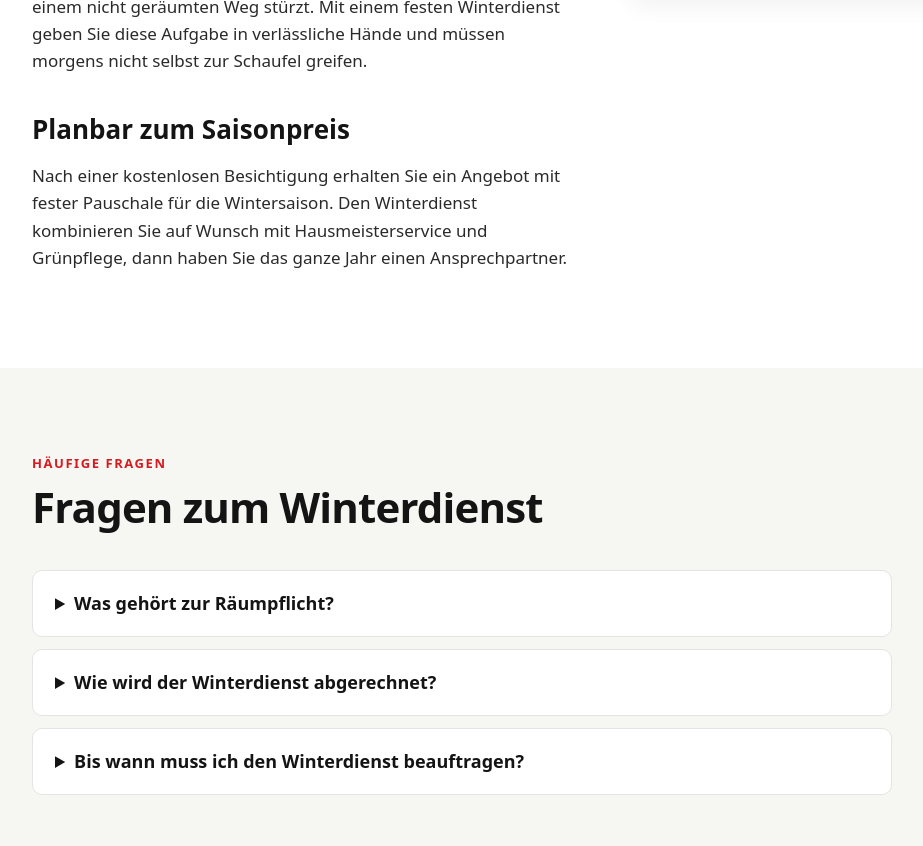
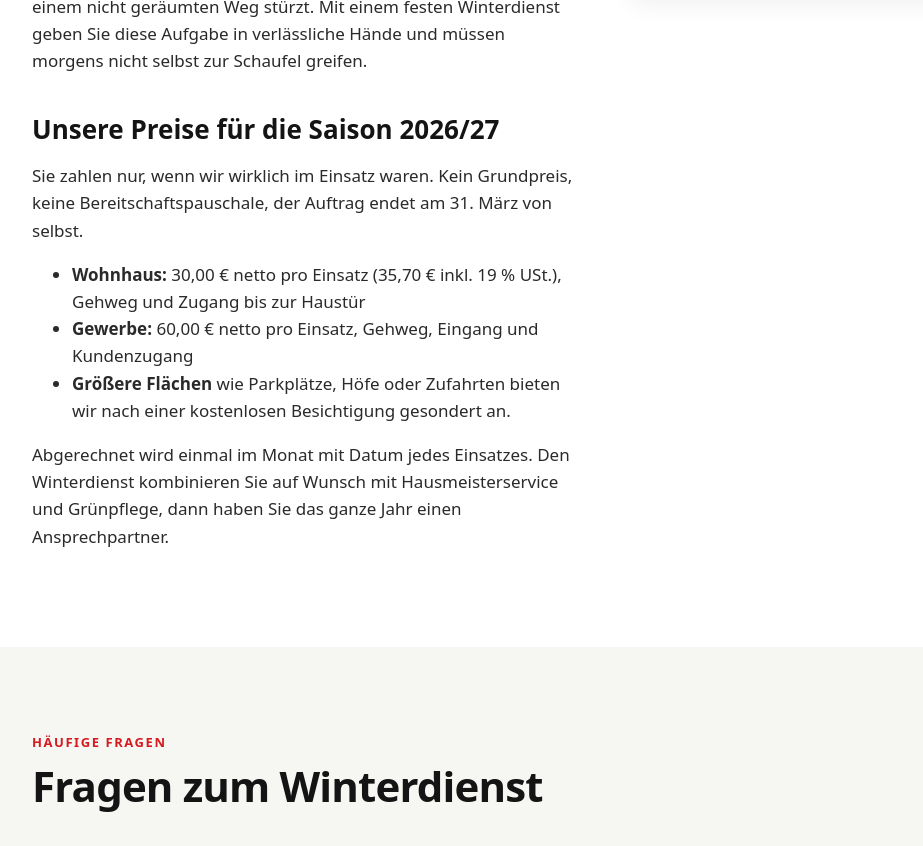
Before and after one commit to objektservicealdermann-jpg/Objektservice-Aldermann-, a plain HTML site: page public/leistungen/winterdienst/index.html in a window 1280 px wide. Shown: the part 866-1712 px from the top of the page, without its empty margins (38-961 px from the left). Drawn offline with Linux system fonts and the light colour scheme.

Commit message:
Winterdienst: Preise pro Einsatz auf der Seite
Co-Authored-By: Claude Opus 5.5 <noreply@anthropic.com>
Claude-Session: https://claude.ai/code/session_01RsQMESrYB7HZNtuiGacZWM

```diff
--- a/public/leistungen/winterdienst/index.html
+++ b/public/leistungen/winterdienst/index.html
@@ -22,7 +22,7 @@
 {"@context": "https://schema.org", "@type": "Service", "serviceType": "Winterdienst", "provider": {"@id": "https://www.objektservicealdermann.com/#firma"}, "areaServed": ["Jülich", "Kreis Düren", "Düren", "Aachen", "Köln", "Düsseldorf", "Kreis Heinsberg", "Mönchengladbach"]}
 </script>
 <script type="application/ld+json">
-{"@context": "https://schema.org", "@type": "FAQPage", "mainEntity": [{"@type": "Question", "name": "Was gehört zur Räumpflicht?", "acceptedAnswer": {"@type": "Answer", "text": "Eigentümer und Vermieter müssen Gehwege und Zugänge bei Schnee und Glätte in der Regel werktags ab etwa 7 Uhr und sonn- und feiertags ab etwa 9 Uhr räumen und streuen. Die genauen Zeiten legt die Satzung Ihrer Stadt oder Gemeinde fest. Diese Pflicht kann auf einen Dienstleister übertragen werden."}}, {"@type": "Question", "name": "Wie wird der Winterdienst abgerechnet?", "acceptedAnswer": {"@type": "Answer", "text": "Üblich ist eine feste Saisonpauschale für die Wintermonate. So haben Sie planbare Kosten, egal wie viel es schneit. Den Preis erhalten Sie nach einer kostenlosen Besichtigung."}}, {"@type": "Question", "name": "Bis wann muss ich den Winterdienst beauftragen?", "acceptedAnswer": {"@type": "Answer", "text": "Am besten vor dem ersten Frost. Die Touren werden vor Saisonbeginn geplant, deshalb lohnt sich eine frühe Anfrage."}}]}
+{"@context": "https://schema.org", "@type": "FAQPage", "mainEntity": [{"@type": "Question", "name": "Was gehört zur Räumpflicht?", "acceptedAnswer": {"@type": "Answer", "text": "Eigentümer und Vermieter müssen Gehwege und Zugänge bei Schnee und Glätte in der Regel werktags ab etwa 7 Uhr und sonn- und feiertags ab etwa 9 Uhr räumen und streuen. Die genauen Zeiten legt die Satzung Ihrer Stadt oder Gemeinde fest. Diese Pflicht kann auf einen Dienstleister übertragen werden."}}, {"@type": "Question", "name": "Wie wird der Winterdienst abgerechnet?", "acceptedAnswer": {"@type": "Answer", "text": "Wir rechnen pro Einsatz ab: 30,00 € netto für ein Wohnhaus (35,70 € inkl. USt.) und 60,00 € netto für Gewerbe. Es gibt keinen Grundpreis, Sie zahlen nur, wenn wir wirklich räumen und streuen. Größere Flächen bieten wir nach einer kostenlosen Besichtigung an."}}, {"@type": "Question", "name": "Bis wann muss ich den Winterdienst beauftragen?", "acceptedAnswer": {"@type": "Answer", "text": "Am besten vor dem ersten Frost. Die Touren werden vor Saisonbeginn geplant, deshalb lohnt sich eine frühe Anfrage."}}]}
 </script>
 </head>
 <body>
@@ -62,15 +62,17 @@
 </ul>
 <h2>Räumpflicht abgeben</h2>
 <p>Als Eigentümer oder Hausverwaltung haften Sie, wenn jemand auf einem nicht geräumten Weg stürzt. Mit einem festen Winterdienst geben Sie diese Aufgabe in verlässliche Hände und müssen morgens nicht selbst zur Schaufel greifen.</p>
-<h2>Planbar zum Saisonpreis</h2>
-<p>Nach einer kostenlosen Besichtigung erhalten Sie ein Angebot mit fester Pauschale für die Wintersaison. Den Winterdienst kombinieren Sie auf Wunsch mit Hausmeisterservice und Grünpflege, dann haben Sie das ganze Jahr einen Ansprechpartner.</p></div>
+<h2>Unsere Preise für die Saison 2026/27</h2>
+<p>Sie zahlen nur, wenn wir wirklich im Einsatz waren. Kein Grundpreis, keine Bereitschaftspauschale, der Auftrag endet am 31. März von selbst.</p>
+<ul><li><strong>Wohnhaus:</strong> 30,00 € netto pro Einsatz (35,70 € inkl. 19 % USt.), Gehweg und Zugang bis zur Haustür</li><li><strong>Gewerbe:</strong> 60,00 € netto pro Einsatz, Gehweg, Eingang und Kundenzugang</li><li><strong>Größere Flächen</strong> wie Parkplätze, Höfe oder Zufahrten bieten wir nach einer kostenlosen Besichtigung gesondert an.</li></ul>
+<p>Abgerechnet wird einmal im Monat mit Datum jedes Einsatzes. Den Winterdienst kombinieren Sie auf Wunsch mit Hausmeisterservice und Grünpflege, dann haben Sie das ganze Jahr einen Ansprechpartner.</p></div>
     <img src="/img/winterdienst-grafik.jpg" alt="Winterdienst von Objektservice Aldermann: Räumen und Streuen in Jülich, Düren, Aachen, Köln und Düsseldorf" width="1200" height="900" loading="lazy" style="aspect-ratio:4/3">
   </div>
 </section>
 <section class="alt faq">
   <div class="wrap">
     <div class="section-head"><span class="kicker">Häufige Fragen</span><h2>Fragen zum Winterdienst</h2></div>
-    <div style="max-width:860px"><details><summary>Was gehört zur Räumpflicht?</summary><p>Eigentümer und Vermieter müssen Gehwege und Zugänge bei Schnee und Glätte in der Regel werktags ab etwa 7 Uhr und sonn- und feiertags ab etwa 9 Uhr räumen und streuen. Die genauen Zeiten legt die Satzung Ihrer Stadt oder Gemeinde fest. Diese Pflicht kann auf einen Dienstleister übertragen werden.</p></details><details><summary>Wie wird der Winterdienst abgerechnet?</summary><p>Üblich ist eine feste Saisonpauschale für die Wintermonate. So haben Sie planbare Kosten, egal wie viel es schneit. Den Preis erhalten Sie nach einer kostenlosen Besichtigung.</p></details><details><summary>Bis wann muss ich den Winterdienst beauftragen?</summary><p>Am besten vor dem ersten Frost. Die Touren werden vor Saisonbeginn geplant, deshalb lohnt sich eine frühe Anfrage.</p></details></div>
+    <div style="max-width:860px"><details><summary>Was gehört zur Räumpflicht?</summary><p>Eigentümer und Vermieter müssen Gehwege und Zugänge bei Schnee und Glätte in der Regel werktags ab etwa 7 Uhr und sonn- und feiertags ab etwa 9 Uhr räumen und streuen. Die genauen Zeiten legt die Satzung Ihrer Stadt oder Gemeinde fest. Diese Pflicht kann auf einen Dienstleister übertragen werden.</p></details><details><summary>Wie wird der Winterdienst abgerechnet?</summary><p>Wir rechnen pro Einsatz ab: 30,00 € netto für ein Wohnhaus (35,70 € inkl. USt.) und 60,00 € netto für Gewerbe. Es gibt keinen Grundpreis, Sie zahlen nur, wenn wir wirklich räumen und streuen. Größere Flächen bieten wir nach einer kostenlosen Besichtigung an.</p></details><details><summary>Bis wann muss ich den Winterdienst beauftragen?</summary><p>Am besten vor dem ersten Frost. Die Touren werden vor Saisonbeginn geplant, deshalb lohnt sich eine frühe Anfrage.</p></details></div>
   </div>
 </section>
 <section class="cta-band">
```
